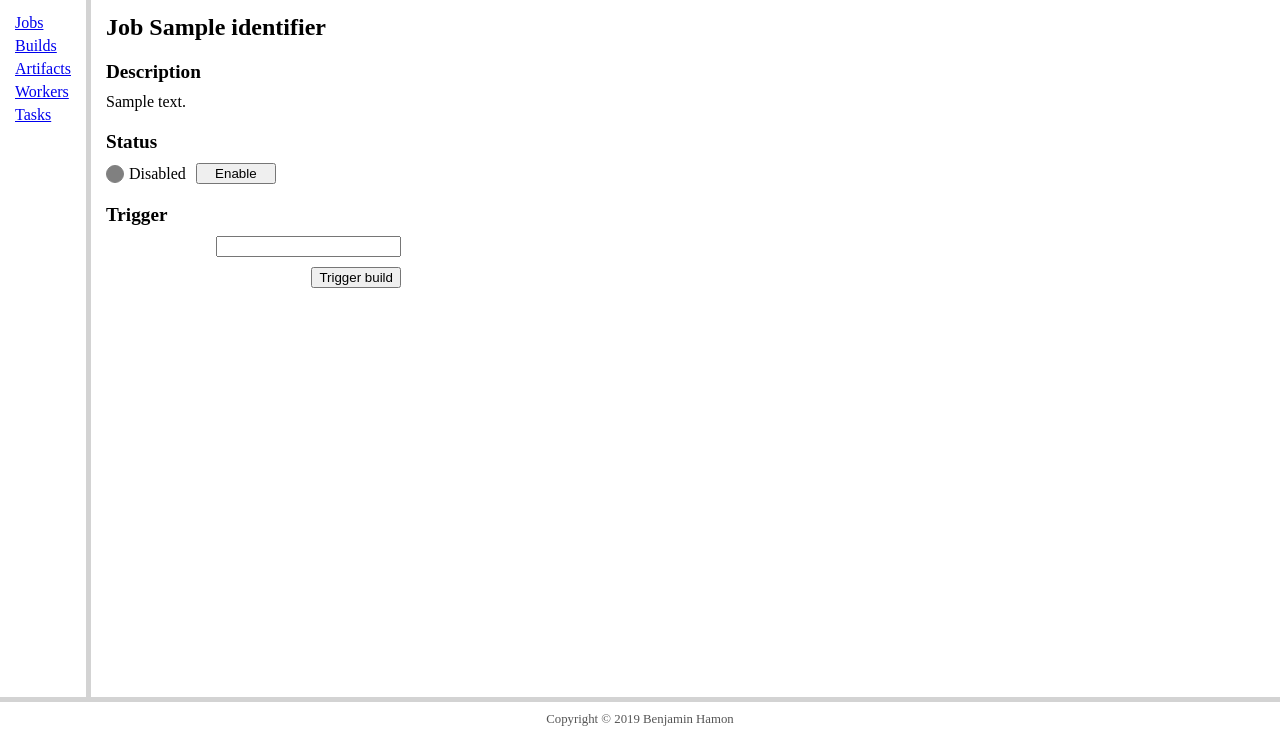
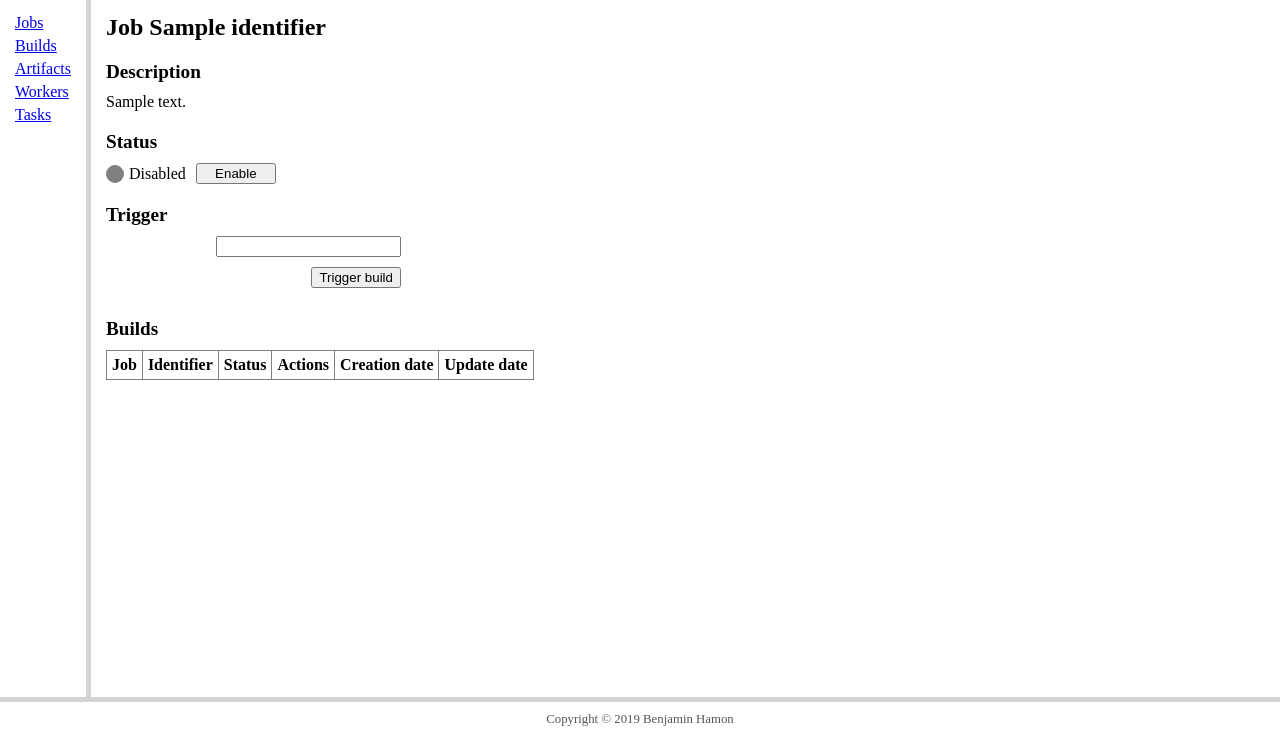
Before and after one commit to BenjaminHamon/JobOrchestra, a Python web app: template website/bhamon_build_website/templates/job/index.html in a window 1280 px wide. Shown: the part 63-800 px from the top of the page. Run offline with Jinja, Linux system fonts and the light colour scheme; the template is opened without the code that fills it: most values are stand-ins (such as "Sample title", 1, 10 or a date in 2020); lists and menus that the app fills with data are empty.

Commit message:
Add build list to the job and worker views

```diff
--- a/service/bhamon_build_service/job_controller.py
+++ b/service/bhamon_build_service/job_controller.py
@@ -12,6 +12,10 @@ def get_job_collection():
 
 def get_job(job_identifier):
 	return flask.jsonify(flask.current_app.job_provider.get(job_identifier))
+
+
+def get_job_builds(job_identifier):
+	return flask.jsonify(flask.current_app.build_provider.get_all_for_job(job_identifier))
 
 
 def trigger_job(job_identifier):
--- a/service/bhamon_build_service/service.py
+++ b/service/bhamon_build_service/service.py
@@ -27,6 +27,7 @@ def register_routes(application):
 	application.add_url_rule("/build/<build_identifier>/abort", methods = [ "POST" ], view_func = build_controller.abort_build)
 	application.add_url_rule("/job_collection", methods = [ "GET" ], view_func = job_controller.get_job_collection)
 	application.add_url_rule("/job/<job_identifier>", methods = [ "GET" ], view_func = job_controller.get_job)
+	application.add_url_rule("/job/<job_identifier>/builds", methods = [ "GET" ], view_func = job_controller.get_job_builds)
 	application.add_url_rule("/job/<job_identifier>/trigger", methods = [ "POST" ], view_func = job_controller.trigger_job)
 	application.add_url_rule("/job/<job_identifier>/enable", methods = [ "POST" ], view_func = job_controller.enable_job)
 	application.add_url_rule("/job/<job_identifier>/disable", methods = [ "POST" ], view_func = job_controller.disable_job)
@@ -35,6 +36,7 @@ def register_routes(application):
 	application.add_url_rule("/task/<task_identifier>/cancel", methods = [ "POST" ], view_func = task_controller.cancel_task)
 	application.add_url_rule("/worker_collection", methods = [ "GET" ], view_func = worker_controller.get_worker_collection)
 	application.add_url_rule("/worker/<worker_identifier>", methods = [ "GET" ], view_func = worker_controller.get_worker)
+	application.add_url_rule("/worker/<worker_identifier>/builds", methods = [ "GET" ], view_func = worker_controller.get_worker_builds)
 	application.add_url_rule("/worker/<worker_identifier>/tasks", methods = [ "GET" ], view_func = worker_controller.get_worker_tasks)
 	application.add_url_rule("/worker/<worker_identifier>/stop", methods = [ "POST" ], view_func = worker_controller.stop_worker)
 	application.add_url_rule("/worker/<worker_identifier>/enable", methods = [ "POST" ], view_func = worker_controller.enable_worker)
--- a/service/bhamon_build_service/worker_controller.py
+++ b/service/bhamon_build_service/worker_controller.py
@@ -12,6 +12,10 @@ def get_worker_collection():
 
 def get_worker(worker_identifier):
 	return flask.jsonify(flask.current_app.worker_provider.get(worker_identifier))
+
+
+def get_worker_builds(worker_identifier):
+	return flask.jsonify(flask.current_app.build_provider.get_all_for_worker(worker_identifier))
 
 
 def get_worker_tasks(worker_identifier):
--- a/website/bhamon_build_website/job_controller.py
+++ b/website/bhamon_build_website/job_controller.py
@@ -17,7 +17,10 @@ def job_collection_index():
 
 def job_index(job_identifier):
 	job = service_client.get("/job/{job_identifier}".format(**locals()))
-	return flask.render_template("job/index.html", title = job["identifier"], job = job)
+	job_builds = service_client.get("/job/{job_identifier}/builds".format(**locals()))
+	job_builds = list(job_builds.values())
+	job_builds.sort(key = lambda build: build["update_date"], reverse = True)
+	return flask.render_template("job/index.html", title = job["identifier"], job = job, job_builds = job_builds)
 
 
 def trigger_job(job_identifier):
--- /dev/null
+++ b/website/bhamon_build_website/templates/build/macros.html
@@ -0,0 +1,39 @@
+{% macro build_table(build_collection) %}
+<table>
+	<thead>
+		<tr>
+			<th>Job</th>
+			<th>Identifier</th>
+			<th>Status</th>
+			<th>Actions</th>
+			<th>Creation date</th>
+			<th>Update date</th>
+		</tr>
+	</thead>
+	<tbody>
+		{% for build in build_collection %}
+		<tr>
+			<td><a href="{{ url_for('job_index', job_identifier = build['job']) }}">{{ build['job'] }}</a></td>
+			<td><a href="{{ url_for('build_index', build_identifier = build['identifier']) }}">{{ build['identifier'] }}</a></td>
+			<td>
+				<div class="status-group">
+					<div class="status-indicator {{ build['status'] }}"></div>
+					<div class="status-text">{{ build['status'] }}</div>
+				</div>
+			</td>
+			<td>
+				<form class="action-group" method="post">
+					{% if build['status'] == 'running' %}
+					<button formaction="{{ url_for('abort_build', build_identifier = build['identifier']) }}">Abort</button>
+					{% else %}
+					<button formaction="{{ url_for('abort_build', build_identifier = build['identifier']) }}" disabled>Abort</button>
+					{% endif %}
+				</form>
+			</td>
+			<td>{{ build['creation_date'] }}</td>
+			<td>{{ build['update_date'] }}</td>
+		</tr>
+		{% endfor %}
+	</tbody>
+</table>
+{% endmacro %}
--- a/website/bhamon_build_website/templates/job/index.html
+++ b/website/bhamon_build_website/templates/job/index.html
@@ -1,4 +1,5 @@
 {% extends 'layout.html' %}
+{% import 'build/macros.html' as build_macros %}
 
 {% block content %}
 <h1>Job {{ job['identifier'] }}</h1>
@@ -47,4 +48,9 @@
 		</ul>
 	</form>
 </section>
+
+<section>
+	<h2>Builds</h2>
+	{{ build_macros.build_table(job_builds) }}
+</section>
 {% endblock %}
--- a/website/bhamon_build_website/templates/worker/index.html
+++ b/website/bhamon_build_website/templates/worker/index.html
@@ -1,4 +1,5 @@
 {% extends 'layout.html' %}
+{% import 'build/macros.html' as build_macros %}
 {% import 'task/macros.html' as task_macros %}
 
 {% block content %}
@@ -50,6 +51,11 @@
 </section>
 
 <section>
+	<h2>Builds</h2>
+	{{ build_macros.build_table(worker_builds) }}
+</section>
+
+<section>
 	<h2>Tasks</h2>
 	{{ task_macros.task_table(worker_tasks) }}
 </section>
--- a/website/bhamon_build_website/worker_controller.py
+++ b/website/bhamon_build_website/worker_controller.py
@@ -17,11 +17,14 @@ def worker_collection_index():
 
 def worker_index(worker_identifier):
 	worker = service_client.get("/worker/{worker_identifier}".format(**locals()))
+	worker_builds = service_client.get("/worker/{worker_identifier}/builds".format(**locals()))
+	worker_builds = list(worker_builds.values())
+	worker_builds.sort(key = lambda build: build["update_date"], reverse = True)
 	worker_tasks = service_client.get("/worker/{worker_identifier}/tasks".format(**locals()))
 	worker_tasks = list(worker_tasks.values())
 	worker_tasks.sort(key = lambda task: task["update_date"], reverse = True)
 	return flask.render_template("worker/index.html", title = worker["identifier"],
-			worker = worker, worker_tasks = worker_tasks)
+			worker = worker, worker_builds = worker_builds, worker_tasks = worker_tasks)
 
 
 def stop_worker(worker_identifier):
```
Also changed, not shown: model/bhamon_build_model/build_provider.py (+12 -0 lines), website/bhamon_build_website/templates/build/collection.html (+2 -37 lines).
